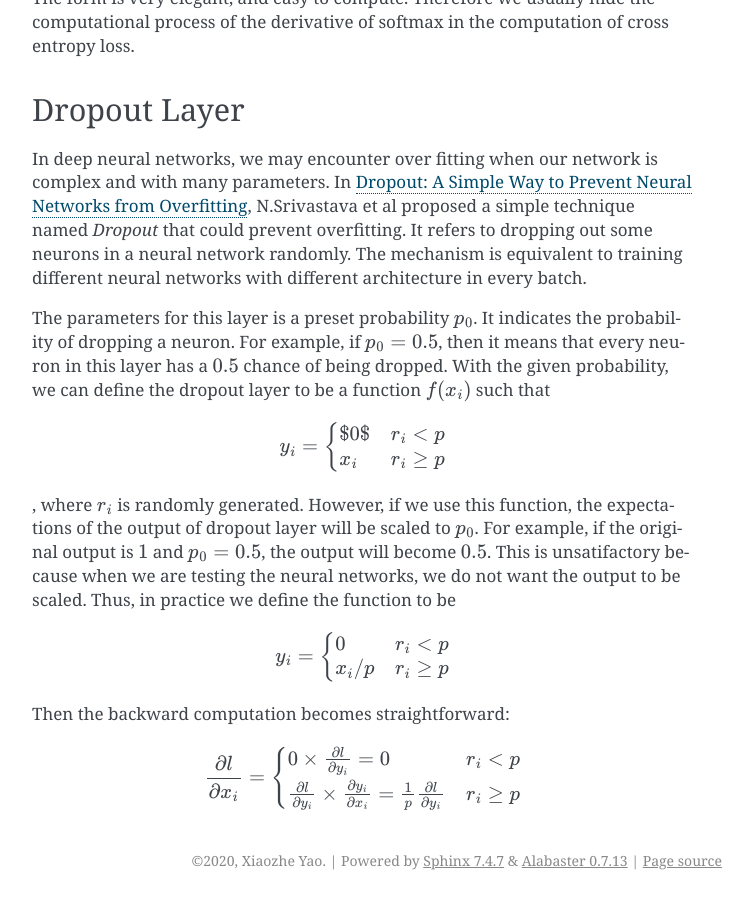
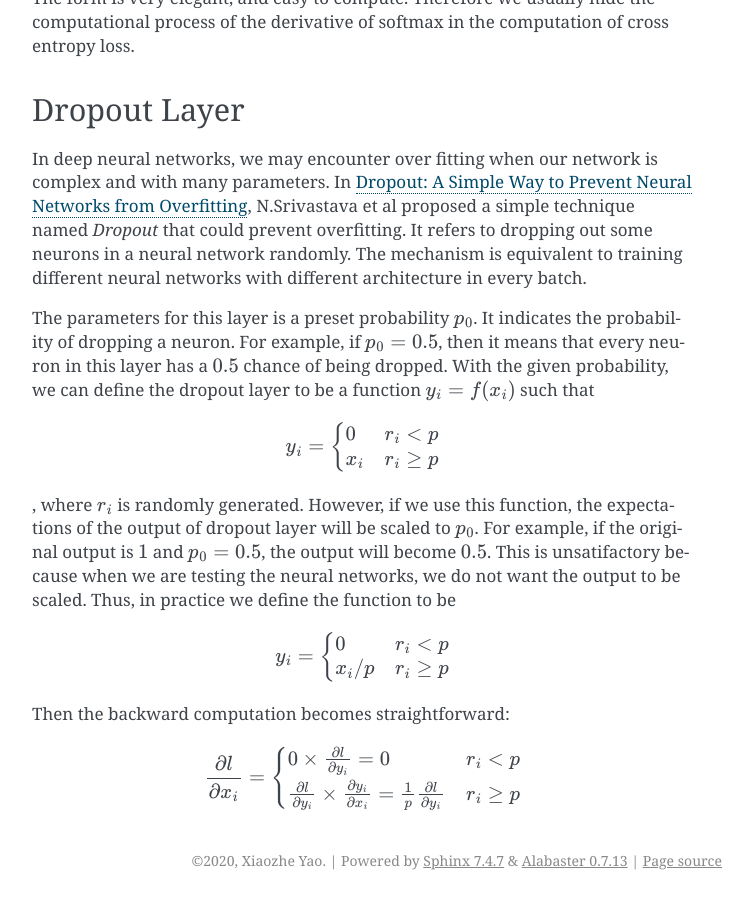
Before and after one commit to autoai-org/Tinyml, a Sphinx documentation site: the page built from docs/source/induction.rst, in a window 1280 px wide and 900 px high, scrolled down 2994 px. Shown: the whole window, without its empty margins (388-1141 px from the left). Built offline with Sphinx 7.4.7, drawn with Linux system fonts in a browser that asks for light colours.

Commit message:
update docs

```diff
--- a/docs/source/induction.rst
+++ b/docs/source/induction.rst
@@ -172,13 +172,13 @@ The parameters for this layer is a preset probability :math:`p_0`. It
 indicates the probability of dropping a neuron. For example, if
 :math:`p_0=0.5`, then it means that every neuron in this layer has a
 :math:`0.5` chance of being dropped. With the given probability, we can
-define the dropout layer to be a function :math:`f(x_i)` such that
+define the dropout layer to be a function :math:`y_i=f(x_i)` such that
 
 .. math::
 
    y_i=
      \begin{cases}
-       $0$ & \text{$r_i<p$}  \\
+       0 & \text{$r_i<p$}  \\
        x_i & \text{$r_i\geq p$} \\
      \end{cases}
 
```
